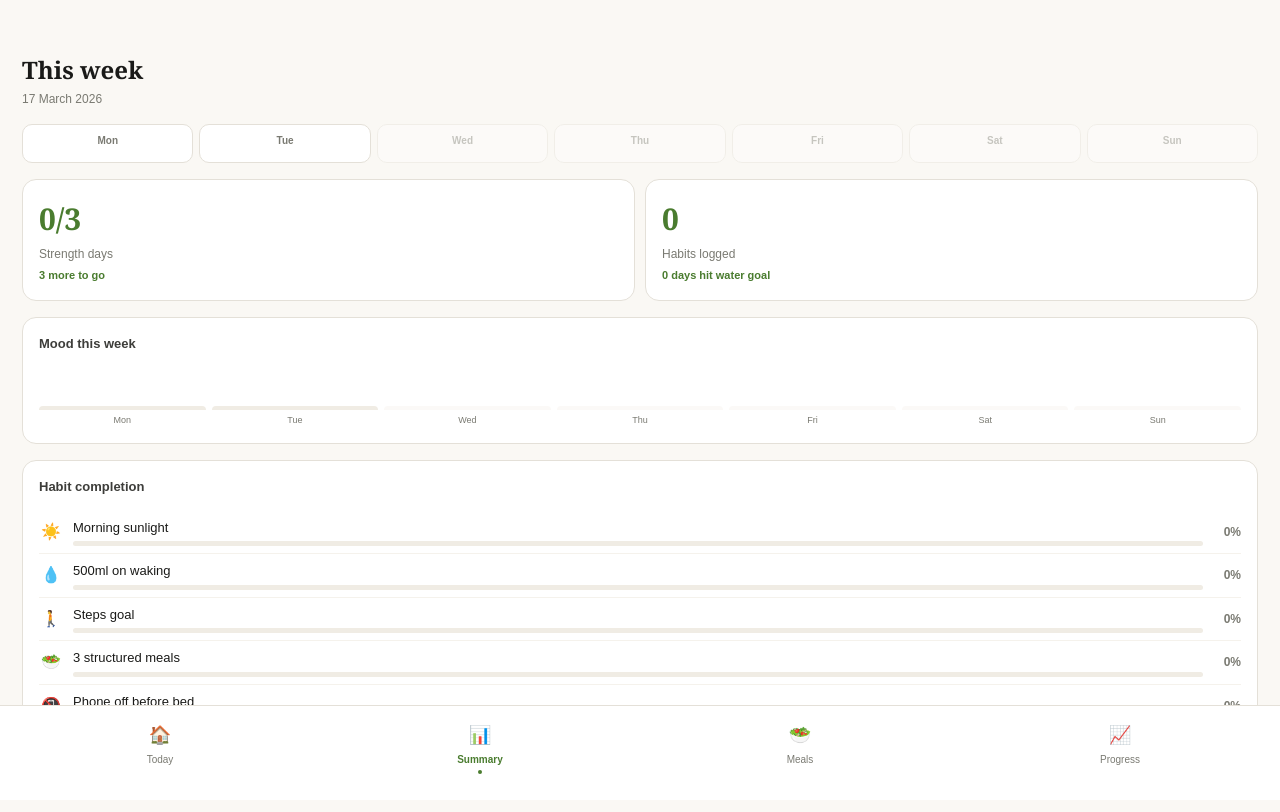
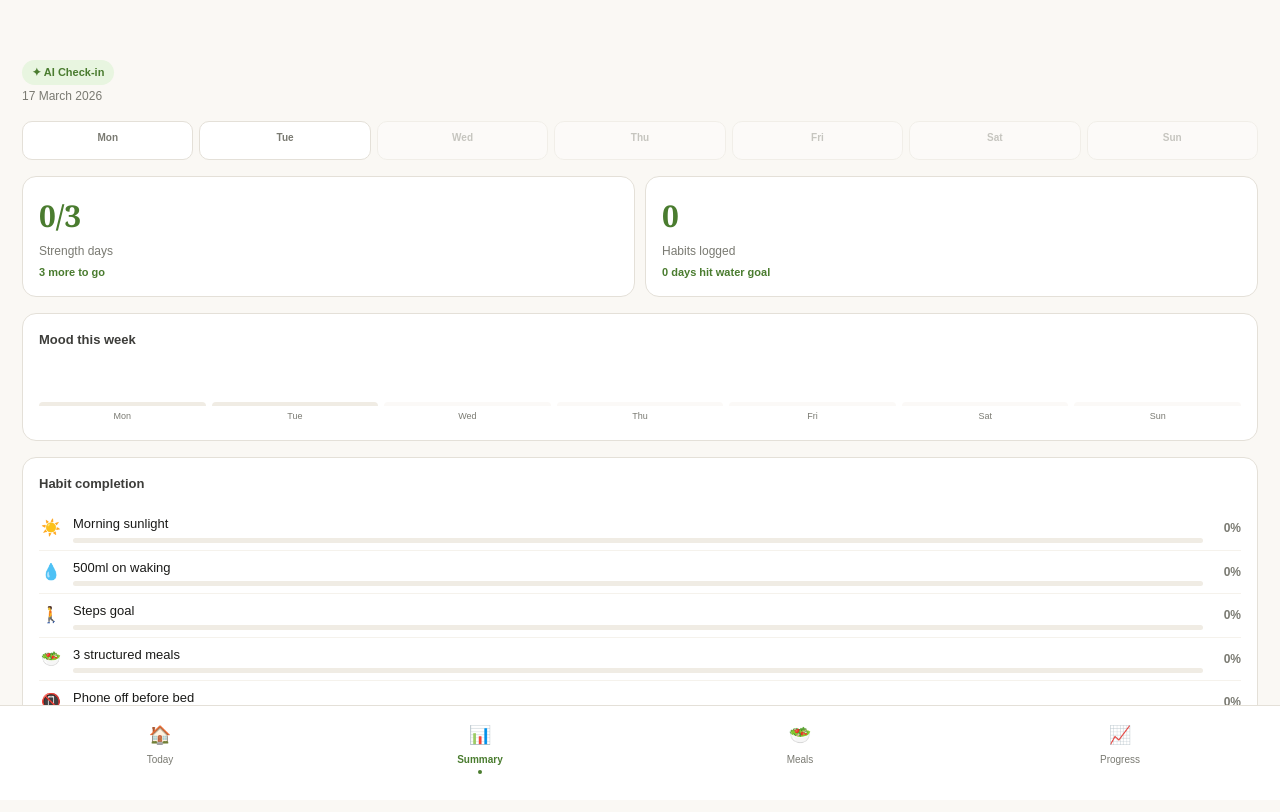
Before and after one commit to nesansatya/weekly-reset, a Next.js app: page /dashboard/summary in a window 1280 px wide. Shown: the top 812 px of the page. Built offline with nearby package versions, Linux system fonts and the light colour scheme; no server answers.

Commit message:
Add AI check-in button to summary

```diff
--- a/app/dashboard/summary/page.tsx
+++ b/app/dashboard/summary/page.tsx
@@ -105,7 +105,7 @@ export default function Summary() {
 
       <div style={s({ padding: '52px 22px 0', display: 'flex', justifyContent: 'space-between', alignItems: 'flex-start' })}>
         <div>
-          <div style={s({ fontSize: 24, fontWeight: 700, color: '#1a1a18', fontFamily: "'DM Serif Display', Georgia, serif" })}>This week</div>
+          <button onClick={() => router.push('/dashboard/checkin')} style={s({ fontSize: 11, fontWeight: 600, color: '#4a7c2f', background: '#e8f5e0', border: 'none', borderRadius: 20, padding: '4px 10px', cursor: 'pointer', fontFamily: "'DM Sans', Arial, sans-serif", marginTop: 8, display: 'inline-block' })}>✦ AI Check-in</button>
           <div style={s({ fontSize: 12, color: '#7a7a72', marginTop: 2 })}>
             {new Date().toLocaleDateString('en-MY', { day: 'numeric', month: 'long', year: 'numeric' })}
           </div>
```
